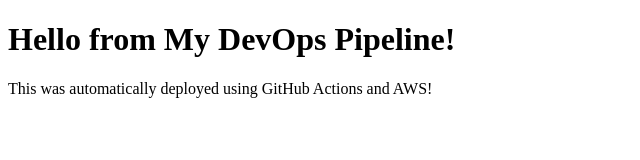
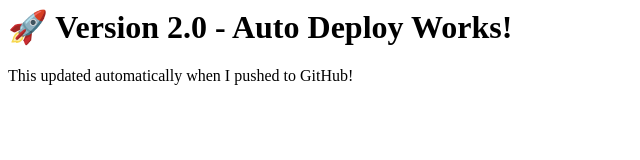
Before and after one commit to Masumoou/my-devops-project, a plain HTML site: page index.html in a window 1280 px wide. Shown: the whole page, without its empty margins (0-640 px from the left). Drawn offline with Linux system fonts and the light colour scheme.

Commit message:
Testing auto deploy v2

```diff
--- a/index.html
+++ b/index.html
@@ -1,10 +1,2 @@
-<!DOCTYPE html>
-   <html>
-   <head>
-       <title>My DevOps Project</title>
-   </head>
-   <body>
-       <h1>Hello from My DevOps Pipeline!</h1>
-       <p>This was automatically deployed using GitHub Actions and AWS!</p>
-   </body>
-   </html>
+<h1>🚀 Version 2.0 - Auto Deploy Works!</h1>
+<p>This updated automatically when I pushed to GitHub!</p>
```
